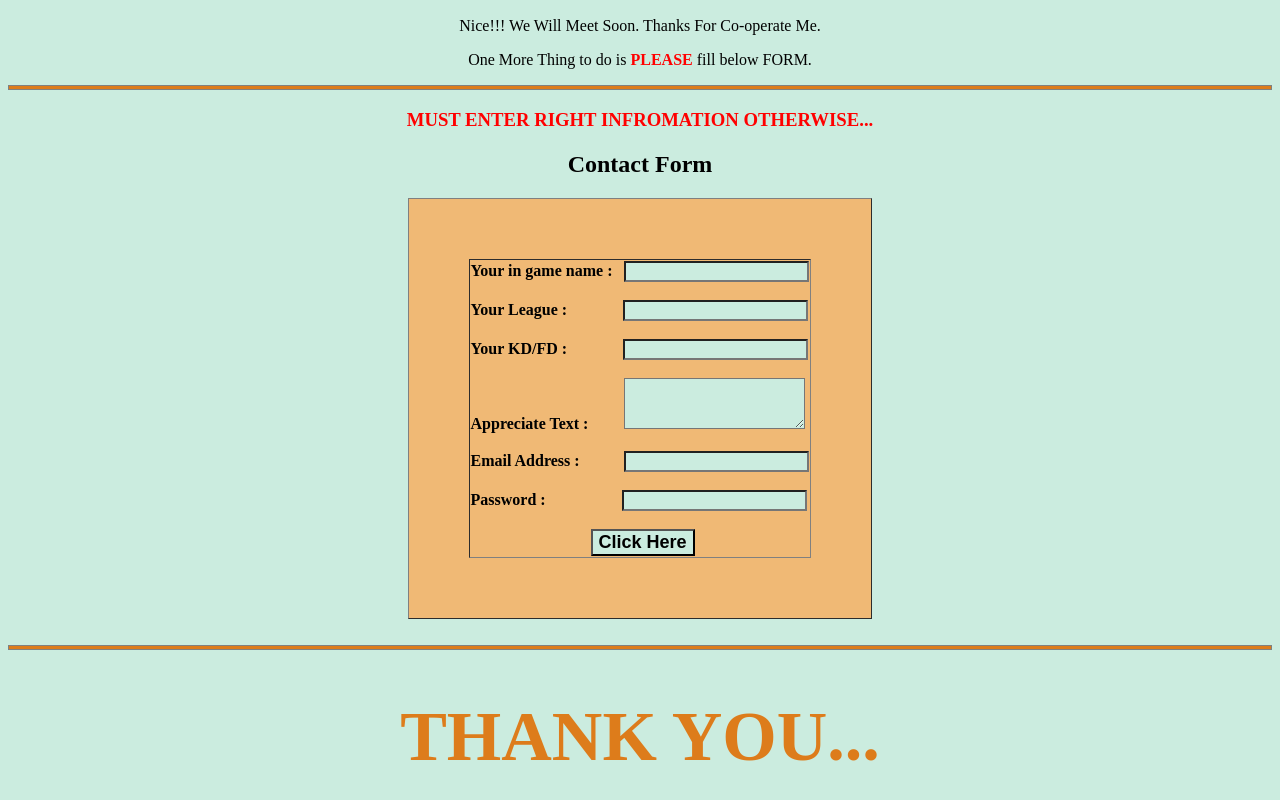
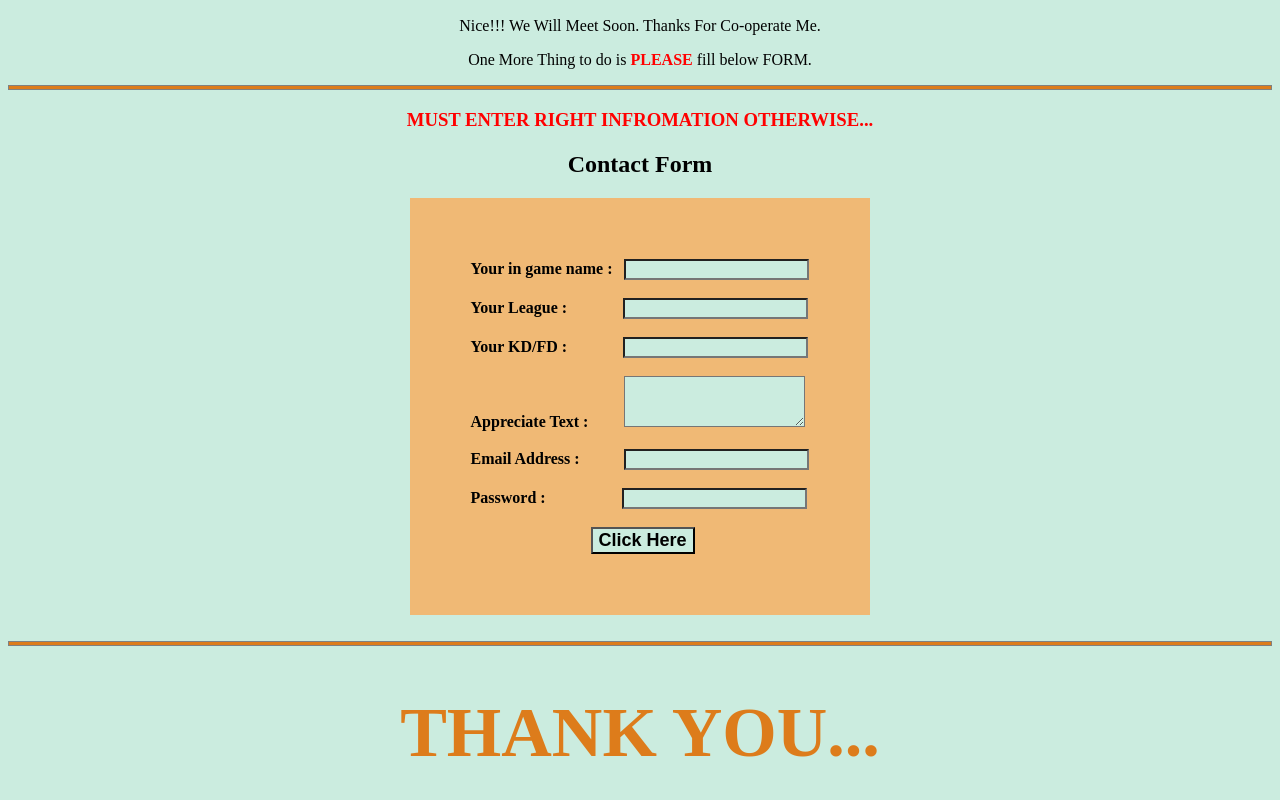
Before and after one commit to CycloneScorpion/BestBGMIPlayer, a plain HTML site: page contact.html in a window 1280 px wide. Shown: the part 498-1298 px from the top of the page. Drawn offline with Linux system fonts and the light colour scheme.

Commit message:
contact.html

```diff
--- a/contact.html
+++ b/contact.html
@@ -35,7 +35,7 @@
     <hr size="5" noshade style="background-color: rgb(221, 124, 27);">
 <center><h3 style="color: red;">MUST ENTER RIGHT INFROMATION OTHERWISE...</h3>
     <h2>Contact Form</h2>
-    <table border="" cellspacing="60", style="background-color: rgb(240, 185, 117);"><tr><td>
+    <table  cellspacing="60", style="background-color: rgb(240, 185, 117);"><tr><td>
     <form action="mailto:cylonescorpion@gmail.com" enctype="text/plain" method="post">
         <label for=""><b>Your in game name :</b></label>
         &nbsp;&nbsp;<input style="background-color: rgb(203, 236, 223);" name="Youringamename" type="text"><br><br>
```
